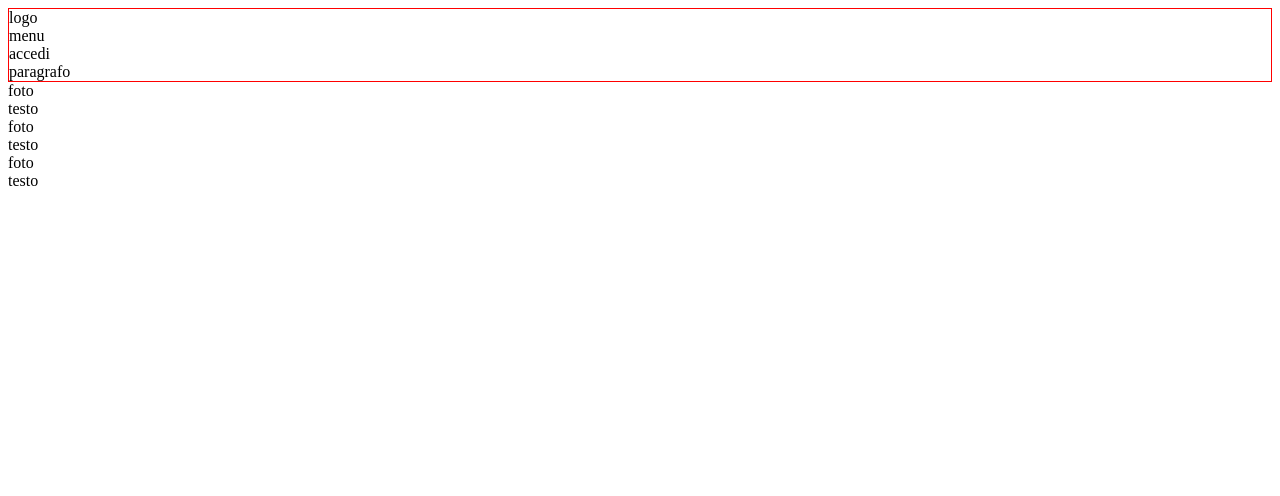
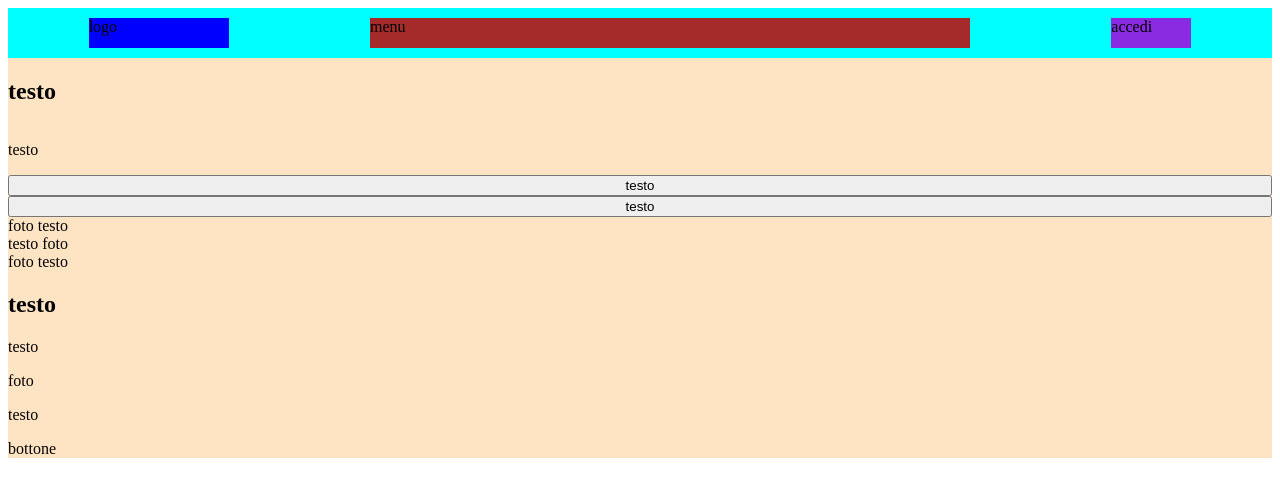
Before and after one commit to Michael-Pellizzato/htmlcss-struttura-discord, a plain HTML site: page index.html in a window 1280 px wide. Drawn offline with Linux system fonts and the light colour scheme.

Commit message:
continuo esercizio (tentativi)

```diff
--- a/css/debug.css
+++ b/css/debug.css
@@ -1,11 +1,19 @@
-body{
-    border: 1px;
-    border-color: red;
+header{
+    background-color: aqua;
 }
 
-header{
-    border: 1px;
-    border-color: red;
-    border-style: groove;
+.logo{
+    background-color: blue;
+}
 
+.menu{
+    background-color: brown;
 }
+
+.accedi{
+    background-color: blueviolet;
+}
+
+.paragrafo{
+    background-color: red;
+}
--- a/css/style.css
+++ b/css/style.css
@@ -0,0 +1,39 @@
+header{
+    height: auto;
+    padding: 10px;
+}
+
+main{
+    background-color: bisque;
+    height: auto;
+}
+
+.container-flex-head{
+    display: flex;
+    justify-content: space-around;
+}
+
+.accedi{
+    height: 30px;
+    width: 80px;
+}
+
+.menu{
+    height: 30px;
+    width: 600px;
+}
+
+.logo{
+    height: 30px;
+    width: 140px;
+}
+
+.paragrafo{
+    height: 300px;
+    width: 900px;
+}
+
+.container-flex-prehead{
+    display: flex;
+    flex-direction: column;
+}
--- a/index.html
+++ b/index.html
@@ -12,25 +12,40 @@
 
     <header>
         <div class="container-flex-head">
-            <div class="red">logo</div>
-            <div class="blue">menu</div>
-            <div class="yellow">accedi</div>
-            <div class="green">paragrafo</div>
+            <span class="logo">logo</span>
+            <span class="menu">menu</span>
+            <span class="accedi">accedi</span>
         </div>
-    </header>
+     </header>
 
     <main>
-        <div class="container-flex1">
-            <div>foto</div>
-            <div>testo</div>
+        <div class="container-flex-prehead">
+            <h2 id="titolo">testo</h2>
+            <p id="paragrafo">testo</p>
+            <button id="button">testo</button><button id="button">testo</button>
+
         </div>
-        <div class="container-flex2">
-            <div>foto</div>
-            <div>testo</div>
+        <div class="container-flex">
+            <span>foto</span>
+            <span>testo</span>
         </div>
-        <div class="container-flex3">
-            <div>foto</div>
-            <div>testo</div>
+        <div class="container-flex">
+            <span>testo</span>
+            <span>foto</span>
+        </div>
+        <div class="container-flex">
+            <span>foto</span>
+            <span>testo</span>
+        </div>
+        <div class="container-flex-imgfull">
+            <h2>testo</h2>
+            <p>testo</p>
+            <p>foto</p>
+        </div>
+
+        <div class="container-flex-ultimo">
+            <p>testo</p>
+            <p>bottone</p>
         </div>
 
 
@@ -41,6 +56,10 @@
 
     </main>
 
+    <footer>
+
+    </footer>
+
 
 
 
```
